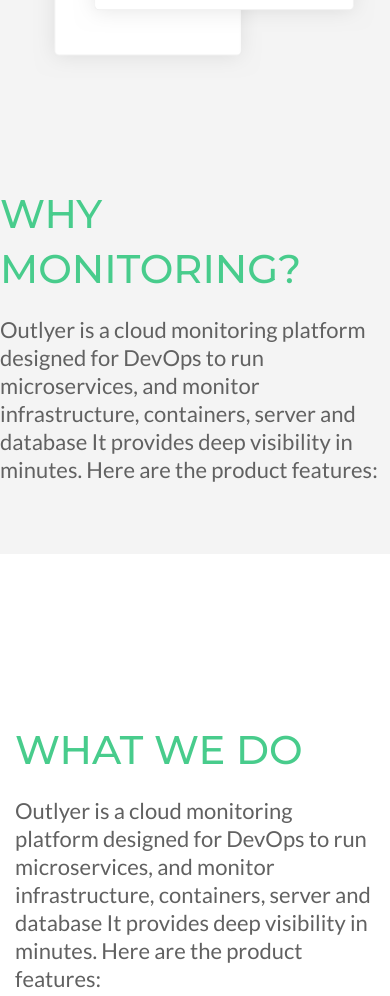
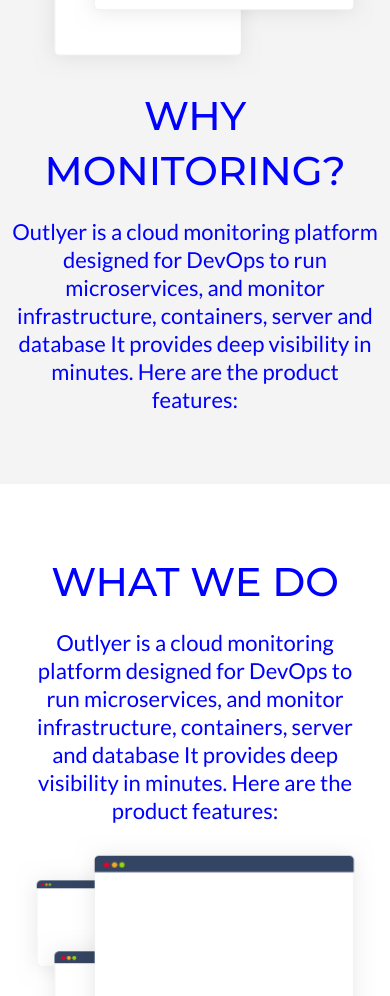
Before and after one commit to manolobevia/outlyer, a plain HTML site: page index.html in a window 390 px wide. Shown: the part 1873-2869 px from the top of the page. Drawn offline with Linux system fonts and the light colour scheme.

Commit message:
Make homepage responsive small devices

```diff
--- a/css/responsive.css
+++ b/css/responsive.css
@@ -340,7 +340,7 @@
 }
 
 /* Wide Mobile Layout: 480px */
-@media only screen and (min-width: 480px) and (max-width: 767px) {
+@media only screen and (max-width: 767px) {
 
   .home-sections .app-info {
     margin-top: 10px;
@@ -349,6 +349,19 @@
   .home-sections .app-info h2,
   .home-sections .app-info p {
       text-align: center;
+      padding-right: 10px;
+      padding-left: 10px;
+      color: red;
     }
 
 }
+
+@media only screen and (max-width: 480px) {
+  .home-sections .app-info h2,
+  .home-sections .app-info p {
+      text-align: center;
+      padding-right: 10px;
+      padding-left: 10px;
+      color: blue;
+    }
+}
```
